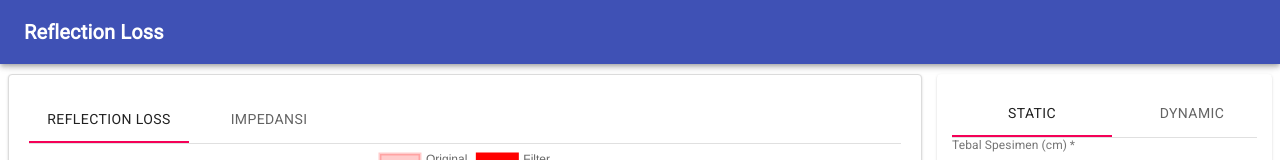
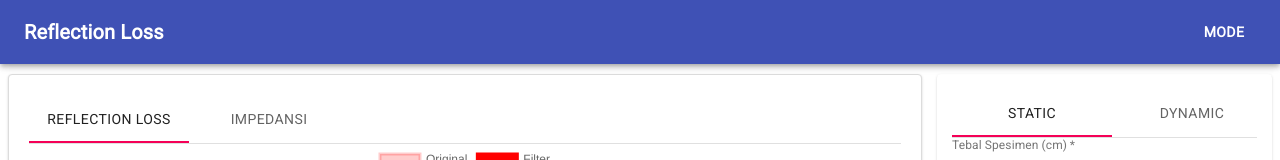
Before and after one commit to bayu-aditya/ReflectionLoss-UserInterface, a Next.js app: page /simulation in a window 1280 px wide. Shown: the top 160 px of the page. Built offline with nearby package versions, Linux system fonts and the light colour scheme.

Commit message:
checkpoint

```diff
--- a/components/layout/index.module.scss
+++ b/components/layout/index.module.scss
@@ -4,8 +4,15 @@
 
   .appbar {
     .toolbar {
+      display: flex;
+      justify-content: space-between;
+
       .title {
         font-weight: 700;
+      }
+      .button {
+        color: white;
+        font-weight: 900;
       }
     }
   }
--- a/components/layout/index.tsx
+++ b/components/layout/index.tsx
@@ -1,12 +1,37 @@
-import React from "react";
+import React, { useState } from "react";
 import {
   AppBar,
+  Button,
+  Menu,
+  MenuItem,
   Toolbar,
   Typography } from "@material-ui/core";
 
 import styles from "./index.module.scss";
 
 export const MainLayout: React.FC = (props) => {
+  const [openMode, setOpenMode] = useState<boolean>(false)
+  const [anchorEl, setAnchorEl] = React.useState<null | HTMLElement>(null);
+
+  const handleOpenMode = (e: React.MouseEvent<HTMLButtonElement, MouseEvent>) => {
+    setAnchorEl(e.currentTarget)
+    setOpenMode(true)
+  }
+  const handleCloseMode = () => {
+    setAnchorEl(null)
+    setOpenMode(false)
+  }
+
+  const handleChangeMode = (value: "simulation" | "experiment") => {
+    console.log(value)
+
+    if (value === "simulation") {
+      window.location.href = "/simulation"
+    } else if (value === "experiment") {
+      window.location.href = "/experiment"
+    }
+  }
+
   return (
     <div className={styles.root}>
       <AppBar className={styles.appbar}>
@@ -15,6 +40,28 @@ export const MainLayout: React.FC = (props) => {
             variant="h6"
             className={styles.title}
           >Reflection Loss</Typography>
+
+          <Button
+            aria-controls="mode-popout"
+            aria-haspopup
+            onClick={handleOpenMode}
+            className={styles.button}
+          >Mode</Button>
+
+          <Menu
+            id="mode-popout"
+            open={openMode}
+            keepMounted
+            anchorEl={anchorEl}
+            onClose={handleCloseMode}
+          >
+            <MenuItem
+              onChange={() => handleChangeMode("simulation")}
+            >Simulation</MenuItem>
+            <MenuItem
+              onChange={() => handleChangeMode("experiment")}
+            >Experiment</MenuItem>
+          </Menu>
         </Toolbar>
       </AppBar>
 
```
